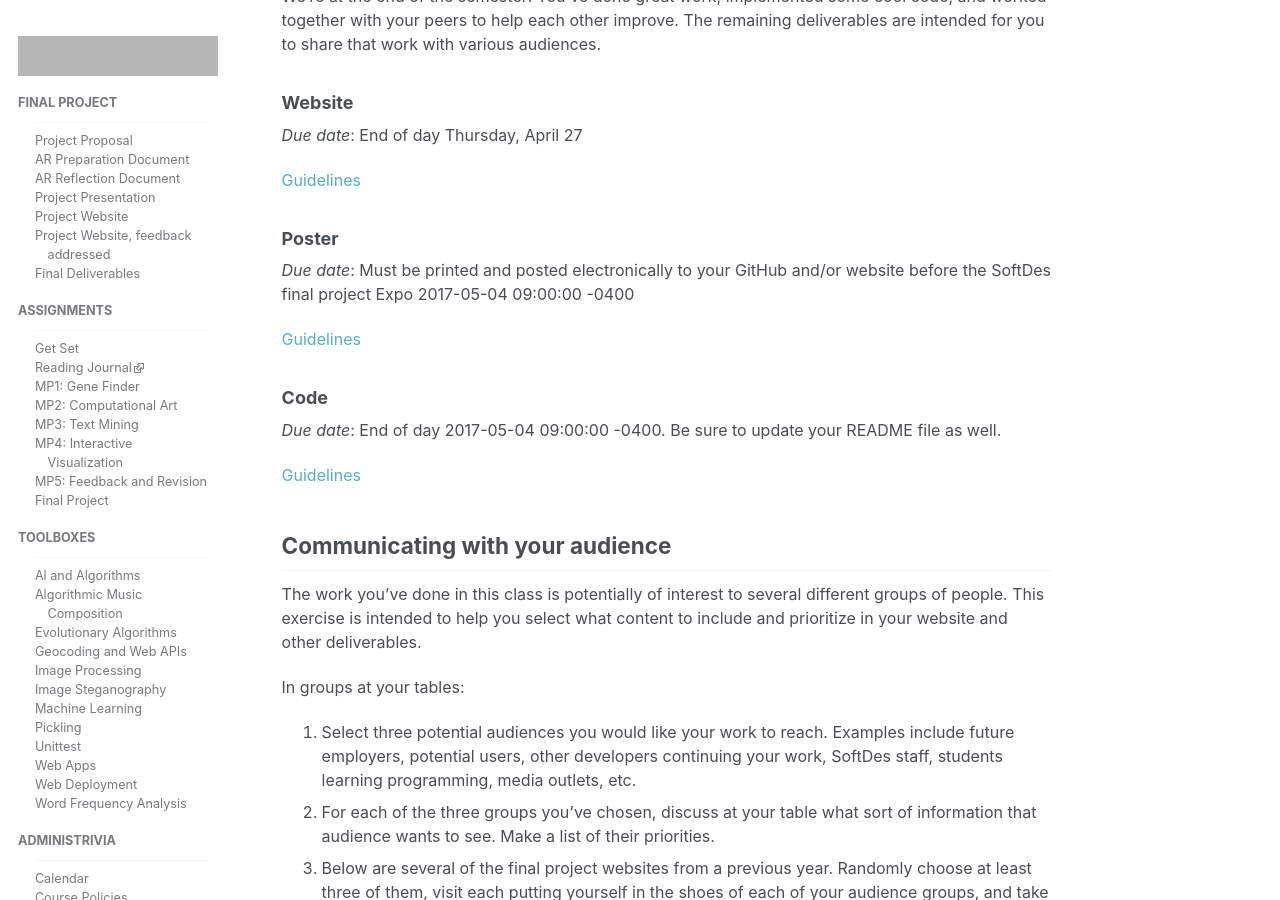
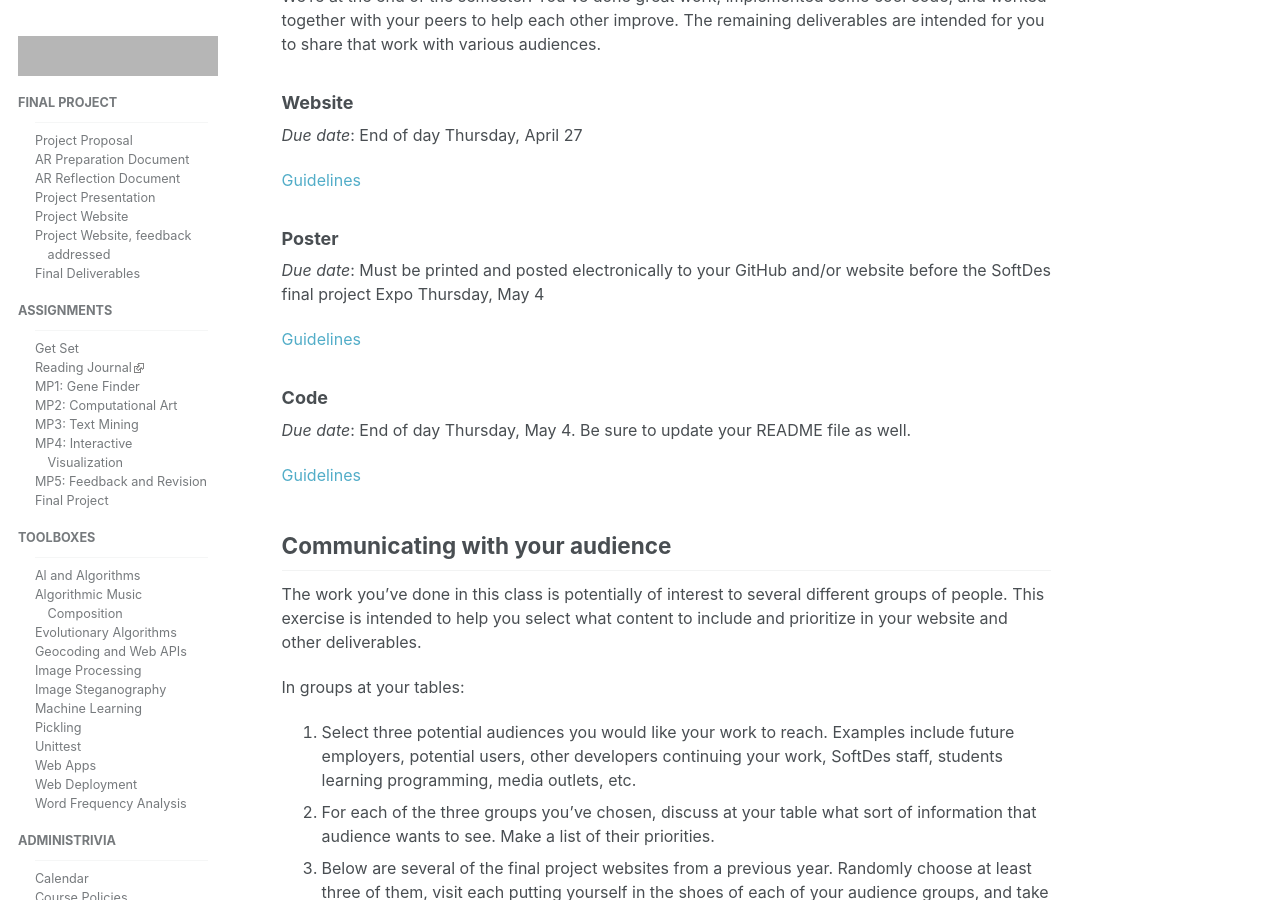
Before and after one commit to sd17spring/sd17spring.github.io, a Jekyll site: the page built from _days/day-25.md, in a window 1280 px wide and 900 px high, scrolled down 571 px. Built offline with Jekyll 4.4.1, drawn with Linux system fonts in a browser that asks for light colours; part of the change alters nothing that is shown; grey boxes are pictures that could not be loaded.

```diff
--- a/_days/day-25.md
+++ b/_days/day-25.md
@@ -29,13 +29,13 @@ _Due date_: End of day {{site.data.dates.final_website | date: '%A, %B %-d' }}
 ### Poster
 
 _Due date_: Must be printed and posted electronically to your GitHub and/or
-website before the SoftDes final project Expo {{ site.data.dates.final_expo | sdate: '%A, %b %-d' }}
+website before the SoftDes final project Expo {{ site.data.dates.final_expo | date: '%A, %b %-d' }}
 
 [Guidelines]({% link _assignments/final-project.md %}#demo-session-poster)
 
 ### Code
 
-_Due date_: End of day {{ site.data.dates.final_expo | sdate: '%A, %b %-d' }}. Be sure to update your README file as
+_Due date_: End of day {{ site.data.dates.final_expo | date: '%A, %b %-d' }}. Be sure to update your README file as
 well.
 
 [Guidelines]({% link _assignments/final-project.md %}#code-submission)
```
